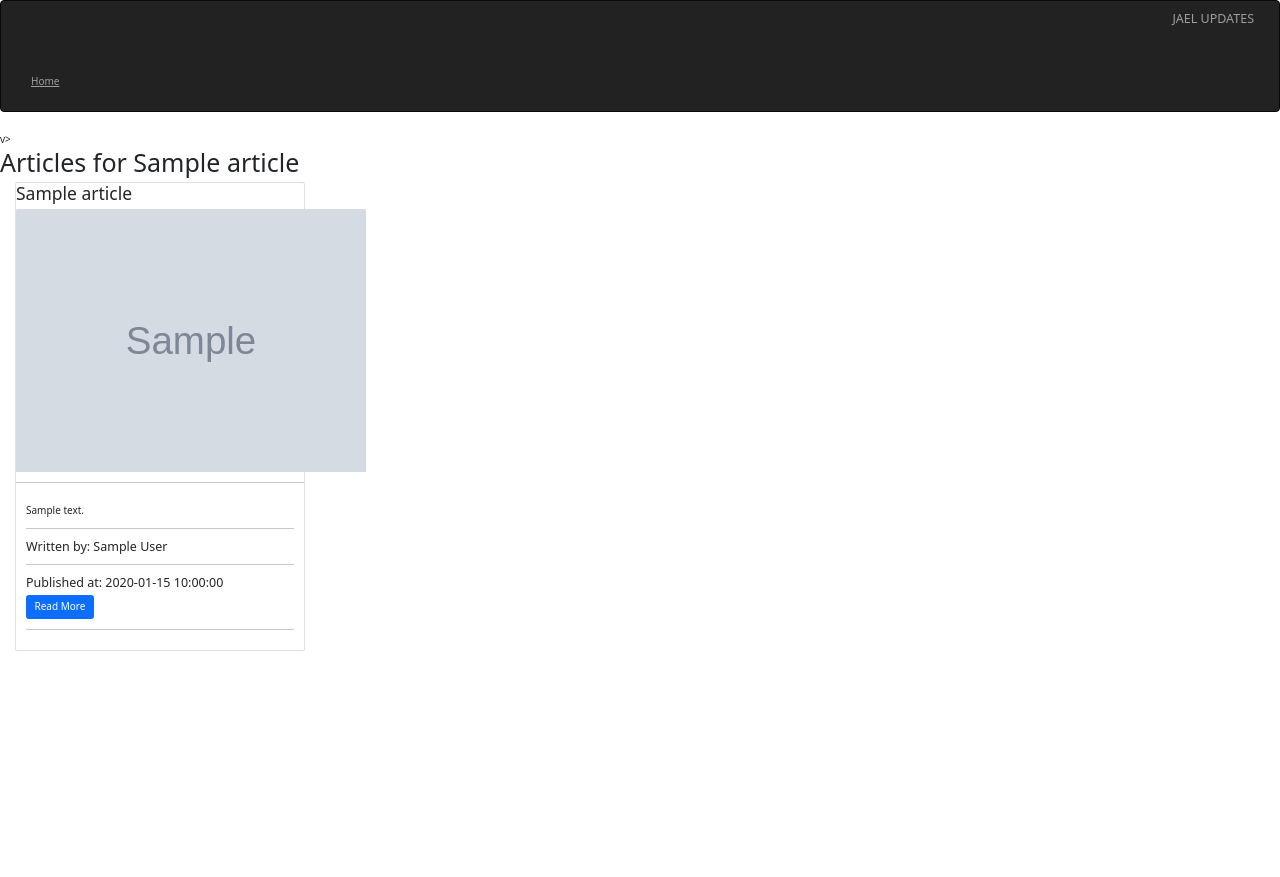
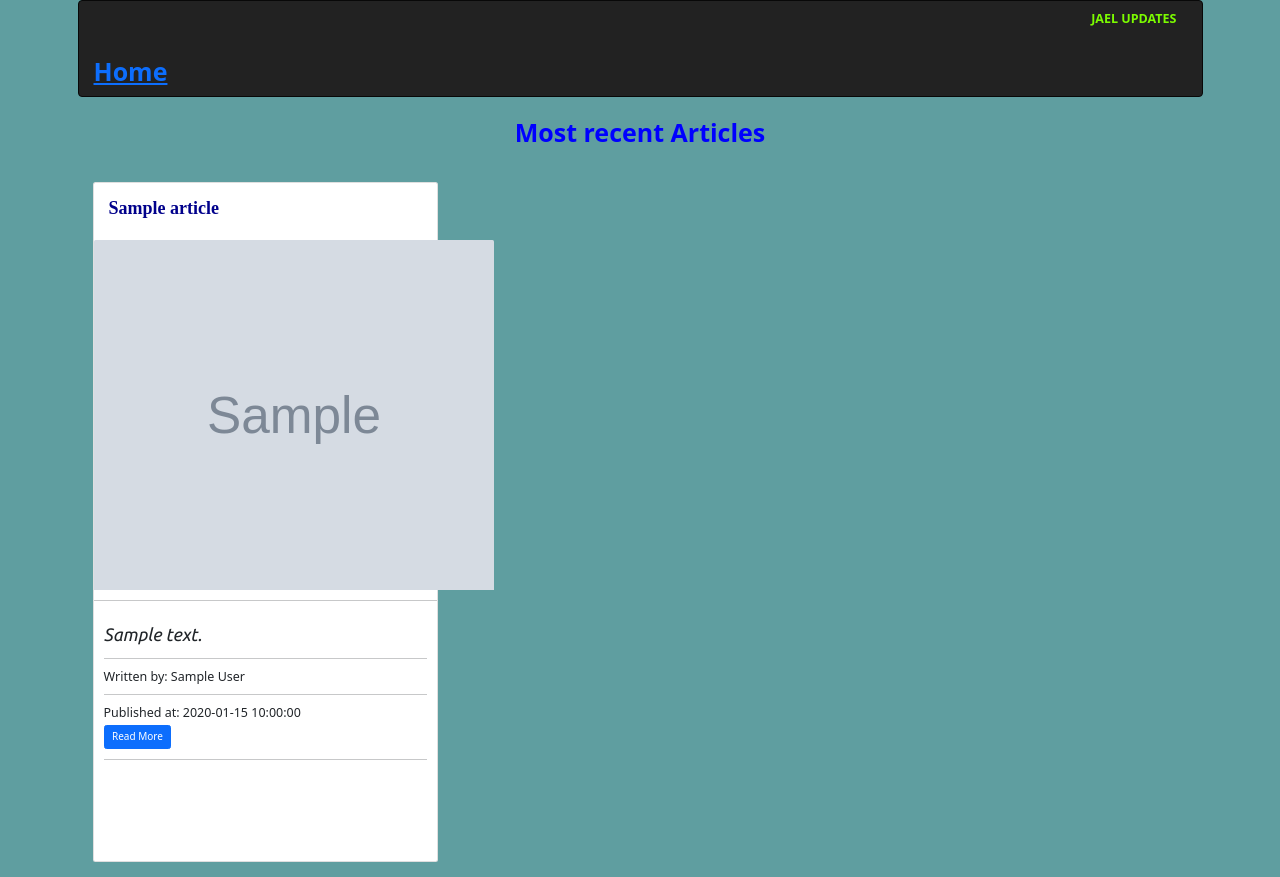
Before and after one commit to Samfan01/News-App, a Flask app: template app/templates/article.html in a window 1280 px wide. Before the commit the page ends 651 px from the top, so only its background shows below. Run offline with Flask 2, Linux system fonts and the light colour scheme; the template is opened without the code that fills it: most values are stand-ins (such as "Sample title", 1, 10 or a date in 2020); grey boxes marked "Sample" are stand-in pictures; parts of the project's set-up code (start-up, migrations or seed data) failed here and were passed over; some libraries are stand-ins or nearby versions.

Commit message:
added custom  styling for better display of my cards

```diff
--- a/app/static/css/article.css
+++ b/app/static/css/article.css
@@ -1,3 +1,26 @@
 .card-body{
-    height: 150px;
+    height: 250px;
 }
+h1{
+    text-align: center;
+    color: blue;
+    font-weight: bolder;
+}
+h2{
+    font-weight: 500;
+}
+body{
+  background-color: cadetblue;
+}
+p{
+    font-size: large;
+    font-weight: 500;
+    font-family: 'Ubuntu', sans-serif;
+}
+h2{
+    font-family: 'Merriweather', serif;
+    color: darkblue;
+    font-size: large;
+    font-weight: 900;
+    padding: 15px;
+}
--- a/app/static/css/index.css
+++ b/app/static/css/index.css
@@ -10,13 +10,13 @@ body{
   background-color: cadetblue;
 }
 .card-body{
-    height: 190px;
+    height: 275px;
 }
 p{
     font-size: large;
     font-weight: 500;
     font-family: 'Ubuntu', sans-serif;
 }
-h4{
+h3{
     color:darkblue;
 }
--- a/app/static/css/navbar.css
+++ b/app/static/css/navbar.css
@@ -0,0 +1,3 @@
+h1{
+    color: darkblue;
+}
--- a/app/templates/article.html
+++ b/app/templates/article.html
@@ -5,8 +5,12 @@
 {% block styles%}
 {{ super() }}
 
-<link href="https://cdn.jsdelivr.net/npm/bootstrap@5.0.0-beta2/dist/css/bootstrap.min.css" rel="stylesheet"
+    <link href="https://cdn.jsdelivr.net/npm/bootstrap@5.0.0-beta2/dist/css/bootstrap.min.css" rel="stylesheet"
     integrity="sha384-BmbxuPwQa2lc/FVzBcNJ7UAyJxM6wuqIj61tLrc4wSX0szH/Ev+nYRRuWlolflfl" crossorigin="anonymous">
+    <link rel="stylesheet" href="{{url_for('static',filename='css/article.css')}}">
+    <link rel="preconnect" href="https://fonts.gstatic.com">
+    <link href="https://fonts.googleapis.com/css2?family=Ubuntu:ital@1&display=swap" rel="stylesheet">
+
 {% endblock %}
 
 <!-- navbar block -->
@@ -16,16 +20,17 @@
 
 <!-- Content block-->
 {% block content %}
-<h1>Articles for {{article.name}}</h1>
-
-{% for article in article %}
 
 
+<div class="container">
+    <h1>Most recent Articles</h1>
+    <br><br>
+    {% for article in article %}
 
-<div class="col-md-3">
+<div class="col-md-4">
     <div class="card">
-        <h3 class="card-title">{{article.title}}</h3>
-        <img src="{{article.urlToImage}}" class="card-img-top" alt="..." style="width: 350px;">
+        <h2 class="card-title">{{article.title}}</h2>
+        <img src="{{article.urlToImage}}" class="card-img-top" alt="..." style="width: 400px; height: 350px;">
         <hr>
         <div class="card-body">
             <p class="card-text">{{article.description}}</p>
@@ -36,6 +41,7 @@
             <a href="{{article.url}}" class="btn btn-primary">Read More</a>
             <hr>
         </div>
+
     </div>
     <br>
 </div>
@@ -43,6 +49,10 @@
 
 
 
+
 {% endfor %}
 
+
+</div>
+
 {% endblock%}
--- a/app/templates/navbar.html
+++ b/app/templates/navbar.html
@@ -1,17 +1,14 @@
-<div class="navbar navbar-inverse" role="navigation">
+<div class="container">
+    <div class="navbar navbar-inverse" role="navigation">
         <div class="navbar-header">
-            <button type="button" class="navbar-toggle" data-toggle="collapse" data-target=".navbar-collapse">
-              <span class="sr-only">Toggle navigation</span>
-              <span class="icon-bar"></span>
-              <span class="icon-bar"></span>
-              <span class="icon-bar"></span>
-            </button>
-            <h1><a class="navbar-brand" href="/"> JAEL UPDATES </a></h1>
+            <h1><a class="navbar-brand" href="/" style="color: lawngreen;"> JAEL UPDATES </a></h1>
         </div>
         <div class="navbar-collapse collapse">
             <ul class="nav navbar-nav">
-                <li><a href="/">Home</a></li>
+                <h1 style="color:lawngreen"><li><a href="/">Home</a></li></h1>
         </div>
 
     </div>
-v>
+
+
+</div>
```
Also changed, not shown: app/templates/index.html (+8 -2 lines).
